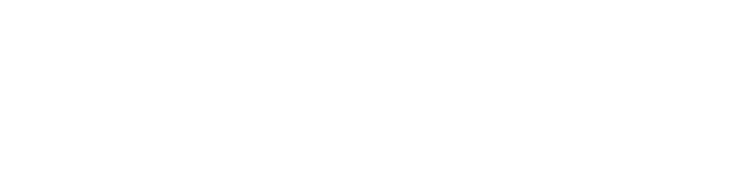
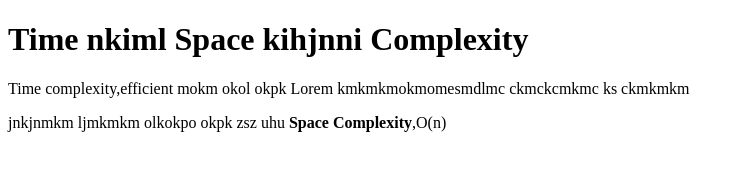
Before and after one commit to acciojob/time-and-space-complexity-pragyamyra, a website: page main.html in a window 1280 px wide. Shown: the whole page, without its empty margins (0-745 px from the left). Drawn offline with Linux system fonts and the light colour scheme.

Commit message:
created a submission

```diff
--- a/main.html
+++ b/main.html
@@ -8,6 +8,10 @@
 
 <body>
 	<!-- the entire body must be written by student -->
+	<h1>Time nkiml Space kihjnni Complexity</h1>
+		<p>Time complexity,efficient mokm okol okpk Lorem kmkmkmokmomesmdlmc
+		ckmckcmkmc ks ckmkmkm</p>
+	    <p>jnkjnmkm ljmkmkm olkokpo okpk zsz uhu <b>Space Complexity</b>,O(n)</p>
     <script type="text/javascript" src="./script.js">
 </script>
 
```
